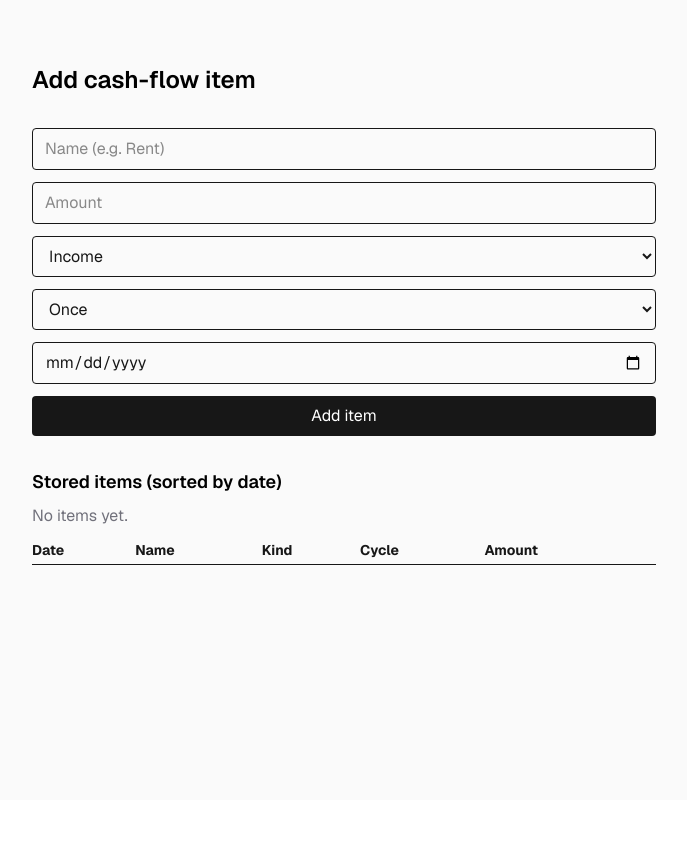
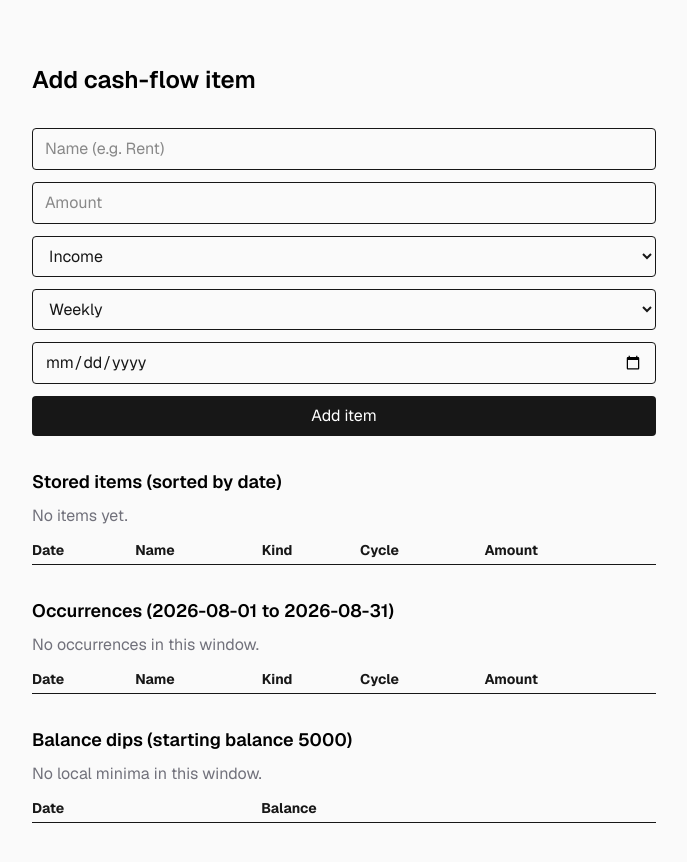
Before and after one commit to Marlve/Cashflow-Predictor, a Next.js app: page / in a window 1280 px wide. Shown: the top 862 px of the page, without its empty margins (296-983 px from the left). Before the commit the page ends 800 px from the top, so only its background shows below. Built offline with nearby package versions, Linux system fonts and the light colour scheme.

Commit message:
feat: added forecast.ts and occurences.ts - occurences handles recurring payment happening in the current month. - forecast handles a balance walk and saves a day to day balance amount and finds the local minima for the month.

```diff
--- a/app/page.tsx
+++ b/app/page.tsx
@@ -1,8 +1,14 @@
 import { addItemAction } from "./actions";
 import { getItems, sortItems } from "@/lib/storage";
+import { currentMonthWindow, expandAll } from "@/lib/occurrences";
+import { STARTING_BALANCE, findLocalMinima, walkBalance } from "@/lib/forecast";
 
 export default function Home() {
   const items = sortItems(getItems(), "date");
+  const window = currentMonthWindow();
+  const occurrences = expandAll(getItems(), window);
+  const trajectory = walkBalance(occurrences, STARTING_BALANCE);
+  const dips = findLocalMinima(trajectory, STARTING_BALANCE);
 
   return (
     <div className="flex flex-col flex-1 items-center bg-zinc-50 font-sans dark:bg-black">
@@ -19,7 +25,6 @@ export default function Home() {
             <option value="bill">Bill</option>
           </select>
           <select name="cycle" required className="border rounded px-3 py-2">
-            <option value="once">Once</option>
             <option value="weekly">Weekly</option>
             <option value="monthly">Monthly</option>
             <option value="annual">Annual</option>
@@ -60,6 +65,62 @@ export default function Home() {
             </tbody>
           </table>
         </div>
+
+        <div className="flex flex-col gap-2">
+          <h2 className="text-lg font-semibold text-black dark:text-zinc-50">
+            Occurrences ({window.start} to {window.end})
+          </h2>
+          {occurrences.length === 0 && (
+            <p className="text-zinc-500">No occurrences in this window.</p>
+          )}
+          <table className="w-full text-left text-sm">
+            <thead>
+              <tr>
+                <th className="border-b py-1">Date</th>
+                <th className="border-b py-1">Name</th>
+                <th className="border-b py-1">Kind</th>
+                <th className="border-b py-1">Cycle</th>
+                <th className="border-b py-1">Amount</th>
+              </tr>
+            </thead>
+            <tbody>
+              {occurrences.map((occ, i) => (
+                <tr key={`${occ.itemId}-${occ.date}-${i}`}>
+                  <td className="py-1">{occ.date}</td>
+                  <td className="py-1">{occ.name}</td>
+                  <td className="py-1">{occ.kind}</td>
+                  <td className="py-1">{occ.cycle}</td>
+                  <td className="py-1">{occ.amount}</td>
+                </tr>
+              ))}
+            </tbody>
+          </table>
+        </div>
+
+        <div className="flex flex-col gap-2">
+          <h2 className="text-lg font-semibold text-black dark:text-zinc-50">
+            Balance dips (starting balance {STARTING_BALANCE})
+          </h2>
+          {dips.length === 0 && (
+            <p className="text-zinc-500">No local minima in this window.</p>
+          )}
+          <table className="w-full text-left text-sm">
+            <thead>
+              <tr>
+                <th className="border-b py-1">Date</th>
+                <th className="border-b py-1">Balance</th>
+              </tr>
+            </thead>
+            <tbody>
+              {dips.map((dip) => (
+                <tr key={dip.date}>
+                  <td className="py-1">{dip.date}</td>
+                  <td className="py-1">{dip.balance}</td>
+                </tr>
+              ))}
+            </tbody>
+          </table>
+        </div>
       </main>
     </div>
   );
--- /dev/null
+++ b/lib/forecast.ts
@@ -0,0 +1,53 @@
+import { Occurrence } from "./occurrences";
+
+export const STARTING_BALANCE = 5000; // placeholder constant, no UI/persistence yet
+
+export interface BalancePoint {
+  date: string; // ISO YYYY-MM-DD
+  balance: number; // running balance immediately after that date's net delta
+}
+
+export function walkBalance(
+  occurrences: Occurrence[],
+  startingBalance: number
+): BalancePoint[] {
+  const trajectory: BalancePoint[] = [];
+  let balance = startingBalance;
+  let i = 0;
+  while (i < occurrences.length) {
+    const date = occurrences[i].date;
+    let net = 0;
+    while (i < occurrences.length && occurrences[i].date === date) {
+      net += occurrences[i].kind === "income" ? occurrences[i].amount : -occurrences[i].amount;
+      i++;
+    }
+    balance += net;
+    trajectory.push({ date, balance });
+  }
+  return trajectory;
+}
+
+export function findLocalMinima(
+  trajectory: BalancePoint[],
+  startingBalance: number
+): BalancePoint[] {
+  const minima: BalancePoint[] = [];
+  let prev = startingBalance;
+  let trend: "down" | "up" | "flat" = "flat";
+  let plateauStart: BalancePoint | null = null;
+
+  for (const point of trajectory) {
+    if (point.balance < prev) {
+      trend = "down";
+      plateauStart = point;
+    } else if (point.balance > prev) {
+      if (trend === "down" && plateauStart) minima.push(plateauStart);
+      trend = "up";
+      plateauStart = null;
+    }
+    prev = point.balance;
+  }
+  if (trend === "down" && plateauStart) minima.push(plateauStart);
+
+  return minima;
+}
--- /dev/null
+++ b/lib/occurrences.ts
@@ -0,0 +1,146 @@
+import { CashFlowItem, Cycle, ItemKind } from "./types";
+
+export interface Occurrence {
+  date: string; // ISO YYYY-MM-DD
+  amount: number;
+  name: string;
+  cycle: Cycle;
+  kind: ItemKind;
+  itemId: string;
+}
+
+export interface ForecastWindow {
+  start: string; // ISO YYYY-MM-DD, inclusive
+  end: string; // ISO YYYY-MM-DD, inclusive
+}
+
+const WEEK_MS = 7 * 24 * 60 * 60 * 1000;
+
+function parseISO(s: string): { y: number; m: number; d: number } {
+  const [y, m, d] = s.split("-").map(Number);
+  return { y, m, d };
+}
+
+function toISO(y: number, m: number, d: number): string {
+  const mm = String(m).padStart(2, "0");
+  const dd = String(d).padStart(2, "0");
+  return `${y}-${mm}-${dd}`;
+}
+
+// month is 1-indexed. Date.UTC's month param is 0-indexed, so passing `month`
+// (not month-1) means "day 0 of month+1", i.e. the last day of `month`.
+function daysInMonth(y: number, month: number): number {
+  return new Date(Date.UTC(y, month, 0)).getUTCDate();
+}
+
+function clampDay(day: number, y: number, m: number): number {
+  return Math.min(day, daysInMonth(y, m));
+}
+
+function makeOccurrence(item: CashFlowItem, date: string): Occurrence {
+  return {
+    date,
+    amount: item.amount,
+    name: item.name,
+    cycle: item.cycle,
+    kind: item.kind,
+    itemId: item.id,
+  };
+}
+
+function inRange(dateStr: string, item: CashFlowItem, window: ForecastWindow): boolean {
+  return dateStr >= item.startDate && dateStr >= window.start && dateStr <= window.end;
+}
+
+function expandMonthly(item: CashFlowItem, window: ForecastWindow): Occurrence[] {
+  const start = parseISO(item.startDate);
+  const wStart = parseISO(window.start);
+  const wEnd = parseISO(window.end);
+
+  const startIdx = start.y * 12 + (start.m - 1);
+  const windowStartIdx = wStart.y * 12 + (wStart.m - 1);
+  const windowEndIdx = wEnd.y * 12 + (wEnd.m - 1);
+
+  const results: Occurrence[] = [];
+  for (let idx = Math.max(startIdx, windowStartIdx); idx <= windowEndIdx; idx++) {
+    const y = Math.floor(idx / 12);
+    const m = (idx % 12) + 1;
+    const dateStr = toISO(y, m, clampDay(start.d, y, m));
+    if (inRange(dateStr, item, window)) {
+      results.push(makeOccurrence(item, dateStr));
+    }
+  }
+  return results;
+}
+
+function expandAnnual(item: CashFlowItem, window: ForecastWindow): Occurrence[] {
+  const start = parseISO(item.startDate);
+  const wStart = parseISO(window.start);
+  const wEnd = parseISO(window.end);
+
+  const results: Occurrence[] = [];
+  for (let y = Math.max(start.y, wStart.y); y <= wEnd.y; y++) {
+    const dateStr = toISO(y, start.m, clampDay(start.d, y, start.m));
+    if (inRange(dateStr, item, window)) {
+      results.push(makeOccurrence(item, dateStr));
+    }
+  }
+  return results;
+}
+
+function toEpoch(dateStr: string): number {
+  const { y, m, d } = parseISO(dateStr);
+  return Date.UTC(y, m - 1, d);
+}
+
+function epochToISO(epoch: number): string {
+  const dt = new Date(epoch);
+  return toISO(dt.getUTCFullYear(), dt.getUTCMonth() + 1, dt.getUTCDate());
+}
+
+function expandWeekly(item: CashFlowItem, window: ForecastWindow): Occurrence[] {
+  const startEpoch = toEpoch(item.startDate);
+  const windowStartEpoch = toEpoch(window.start);
+  const windowEndEpoch = toEpoch(window.end);
+
+  const n =
+    startEpoch < windowStartEpoch
+      ? Math.ceil((windowStartEpoch - startEpoch) / WEEK_MS)
+      : 0;
+
+  const results: Occurrence[] = [];
+  for (let epoch = startEpoch + n * WEEK_MS; epoch <= windowEndEpoch; epoch += WEEK_MS) {
+    const dateStr = epochToISO(epoch);
+    if (inRange(dateStr, item, window)) {
+      results.push(makeOccurrence(item, dateStr));
+    }
+  }
+  return results;
+}
+
+export function expandItem(item: CashFlowItem, window: ForecastWindow): Occurrence[] {
+  switch (item.cycle) {
+    case "monthly":
+      return expandMonthly(item, window);
+    case "annual":
+      return expandAnnual(item, window);
+    case "weekly":
+      return expandWeekly(item, window);
+  }
+}
+
+export function expandAll(items: CashFlowItem[], window: ForecastWindow): Occurrence[] {
+  const all = items.flatMap((item) => expandItem(item, window));
+  all.sort((a, b) => a.date.localeCompare(b.date));
+  return all;
+}
+
+export function currentMonthWindow(): ForecastWindow {
+  const now = new Date();
+  const y = now.getUTCFullYear();
+  const m = now.getUTCMonth() + 1;
+  return {
+    start: toISO(y, m, 1),
+    end: toISO(y, m, daysInMonth(y, m)),
+  };
+}
--- a/lib/storage.ts
+++ b/lib/storage.ts
@@ -21,12 +21,12 @@ export function sortItems(list: CashFlowItem[], key: SortKey): CashFlowItem[] {
       break;
     case "year":
       sorted.sort(
-        (a, b) => new Date(a.startDate).getFullYear() - new Date(b.startDate).getFullYear()
+        (a, b) => new Date(a.startDate).getUTCFullYear() - new Date(b.startDate).getUTCFullYear()
       );
       break;
     case "month":
       sorted.sort(
-        (a, b) => new Date(a.startDate).getMonth() - new Date(b.startDate).getMonth()
+        (a, b) => new Date(a.startDate).getUTCMonth() - new Date(b.startDate).getUTCMonth()
       );
       break;
   }
--- a/lib/types.ts
+++ b/lib/types.ts
@@ -1,4 +1,4 @@
-export type Cycle = "once" | "weekly" | "monthly" | "annual";
+export type Cycle = "weekly" | "monthly" | "annual";
 export type ItemKind = "income" | "bill";
 
 export interface CashFlowItem {
```
